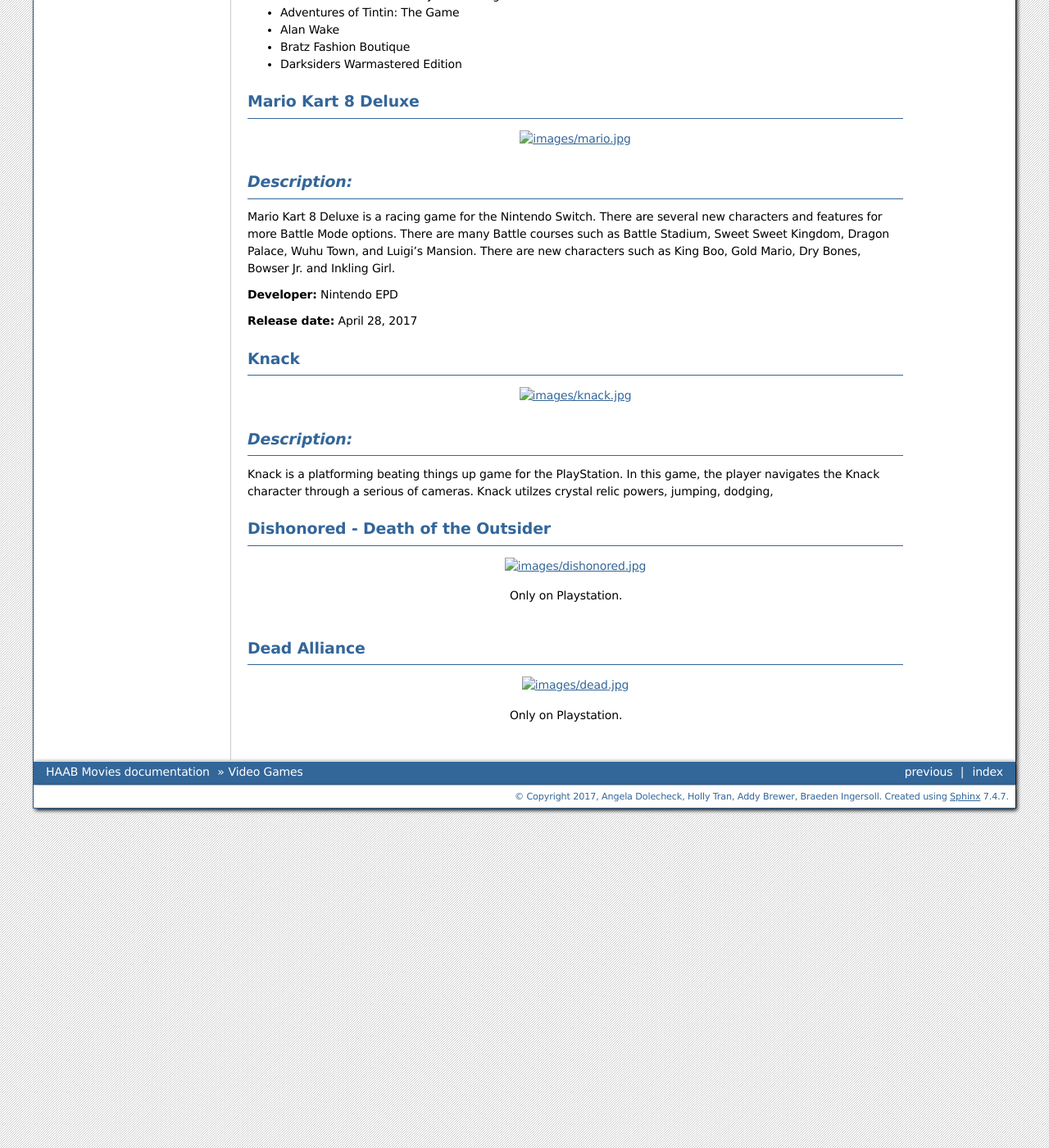
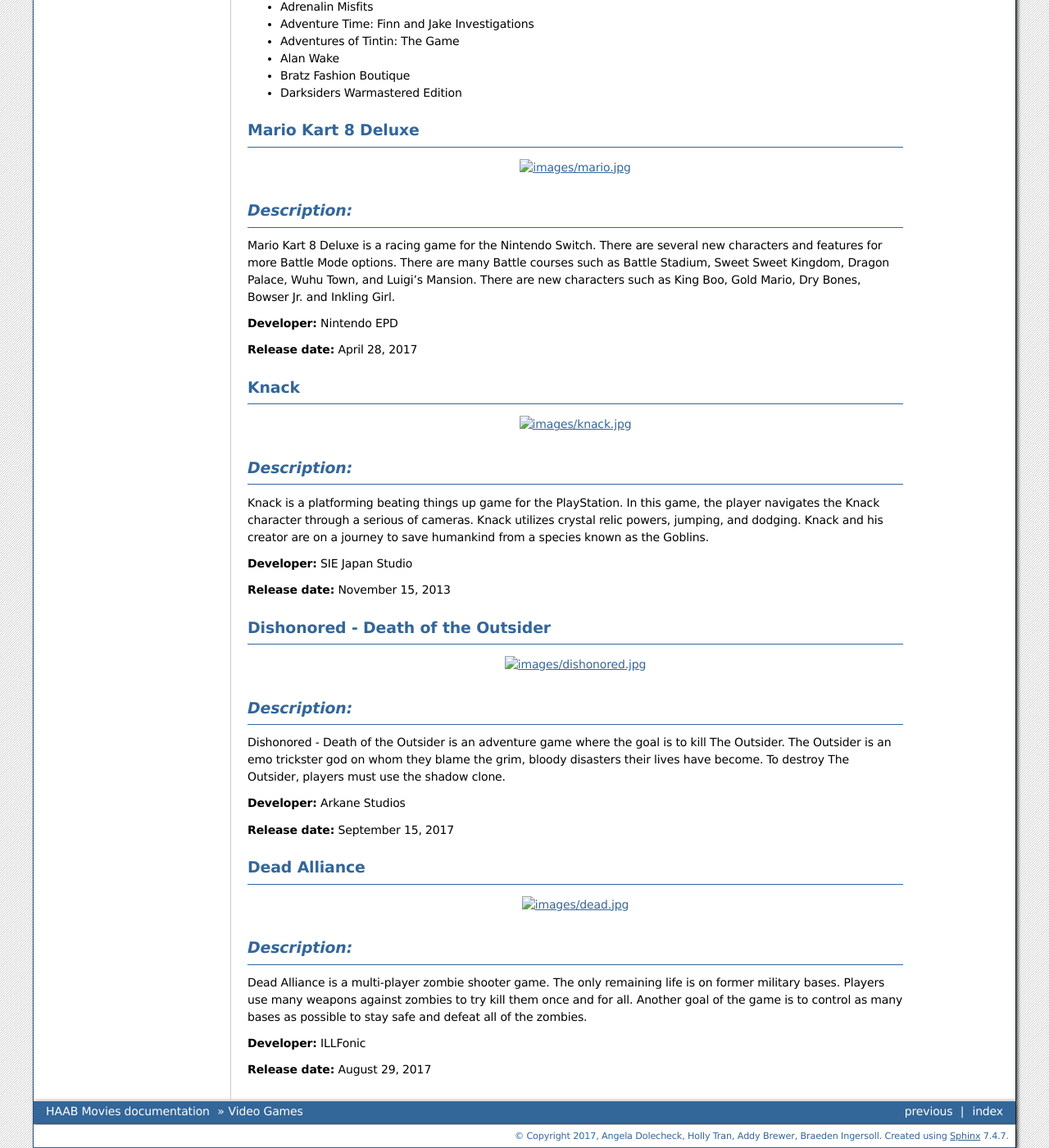
Before and after one commit to braedeningersoll/haab_movies, a Sphinx documentation site: the page built from source/videogames.rst, in a window 1280 px wide and 1400 px high, scrolled down 356 px. Shown: the whole window at 82% size. Built offline with Sphinx 7.4.7, drawn with Linux system fonts in a browser that asks for light colours; some of the changed text lies outside the part shown.

Commit message:
final corrections

```diff
--- a/source/videogames.rst
+++ b/source/videogames.rst
@@ -5,20 +5,21 @@
 people of all ages to play. From war games to learning games, HAAB
 provides it all.
 
-+-------------------+------------+----------+-----------+---------+
-| Videogame Title   | Year       | MPAA     | Run Time  | HAAB    |
-|                   | Released   | Rating   |           | Review  |
-+===================+============+==========+===========+=========+
-| :ref:`mario`      | 2017       | R        | 2hr 2min  | 5/10    |
-+-------------------+------------+----------+-----------+---------+
-| :ref:`Desp`       | 2017       | PG       | 1hr 36min | 9/10    |
-+-------------------+------------+----------+-----------+---------+
-| :ref:`aaron`      | 2017       | PG-13    | 1hr 45min | 6/10    |
-+-------------------+------------+----------+-----------+---------+
-| :ref:`Logan`      | 2017       | R        | 2hr 2min  | 5/10    |
-+-------------------+------------+----------+-----------+---------+
++-------------------+------------+----------+------------+
+| Videogame Title   | Year       | Game     | HAAB Review|
+|                   | Released   | Rating   |            |
++===================+============+==========+============+
+| :ref:`mario`      | 2017       | E        | 10/10      |
++-------------------+------------+----------+------------+
+| :ref:`knack`      | 2017       | E+10     | 7/10       |
++-------------------+------------+----------+------------+
+| :ref:`dis`        | 2017       | M        | 6/10       |
++-------------------+------------+----------+------------+
+| :ref:`dead`       | 2017       | M        | 4/10       |
++-------------------+------------+----------+------------+
 
-.. _mario:
+
+**Here is a list of the current top rated video games rented from our store**
 
 
 * 7 Days to Die
@@ -47,6 +50,7 @@
 
 **Release date:** April 28, 2017
 
+.. _knack:
 
 Knack
 ~~~~~~~~
@@ -57,9 +61,15 @@
 *Description:*
 ~~~~~~~~~~~~~~
 Knack is a platforming beating things up game for the PlayStation. In this game,
-the player navigates the Knack character through a serious of cameras. Knack utilzes crystal
-relic powers, jumping, dodging,
+the player navigates the Knack character through a serious of cameras. Knack utilizes crystal
+relic powers, jumping, and dodging. Knack and his creator are on a journey to save humankind
+from a species known as the Goblins.
 
+**Developer:** SIE Japan Studio
+
+**Release date:** November 15, 2013
+
+.. _dis:
 
 Dishonored - Death of the Outsider
 ~~~~~~~~~~~~~~~~~~~~~~~~~~~~~~~~~~~~
@@ -67,9 +77,19 @@
 .. figure:: images/dishonored.jpg
     :width: 50%
 
-    Only on Playstation.
+*Description:*
+~~~~~~~~~~~~~~
+Dishonored - Death of the Outsider is an adventure game where the goal is to kill
+The Outsider. The Outsider is an emo trickster god on whom they blame the grim, bloody
+disasters their lives have become. To destroy The Outsider, players must use the
+shadow clone.
+
+**Developer:** Arkane Studios
+
+**Release date:** September 15, 2017
 
 
+.. _dead:
 
 Dead Alliance
 ~~~~~~~~~~~~~~~~
@@ -77,4 +97,14 @@
 .. figure:: images/dead.jpg
     :width: 50%
 
-    Only on Playstation.
+
+*Description:*
+~~~~~~~~~~~~~~
+Dead Alliance is a multi-player zombie shooter game. The only remaining life is on former
+military bases. Players use many weapons against zombies to try kill them once and for
+all. Another goal of the game is to control as many bases as possible to stay safe and
+defeat all of the zombies.
+
+**Developer:** ILLFonic
+
+**Release date:** August 29, 2017
```
Also changed, not shown: other parts of source/videogames.rst (+2 -0 lines), source/addies_favorites.rst (+4 -4 lines), source/comedy.rst (+6 -6 lines), source/location.rst (+13 -11 lines).
